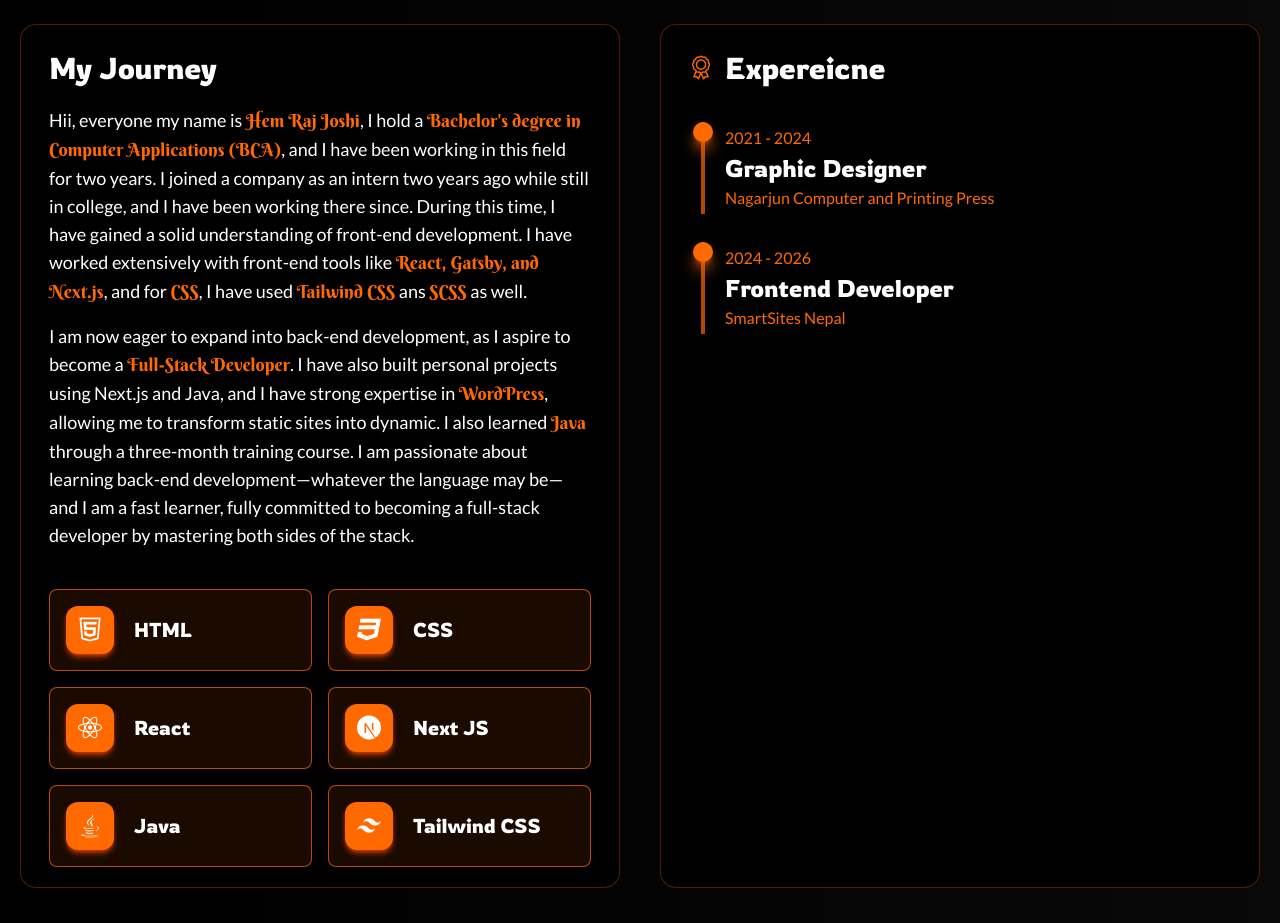
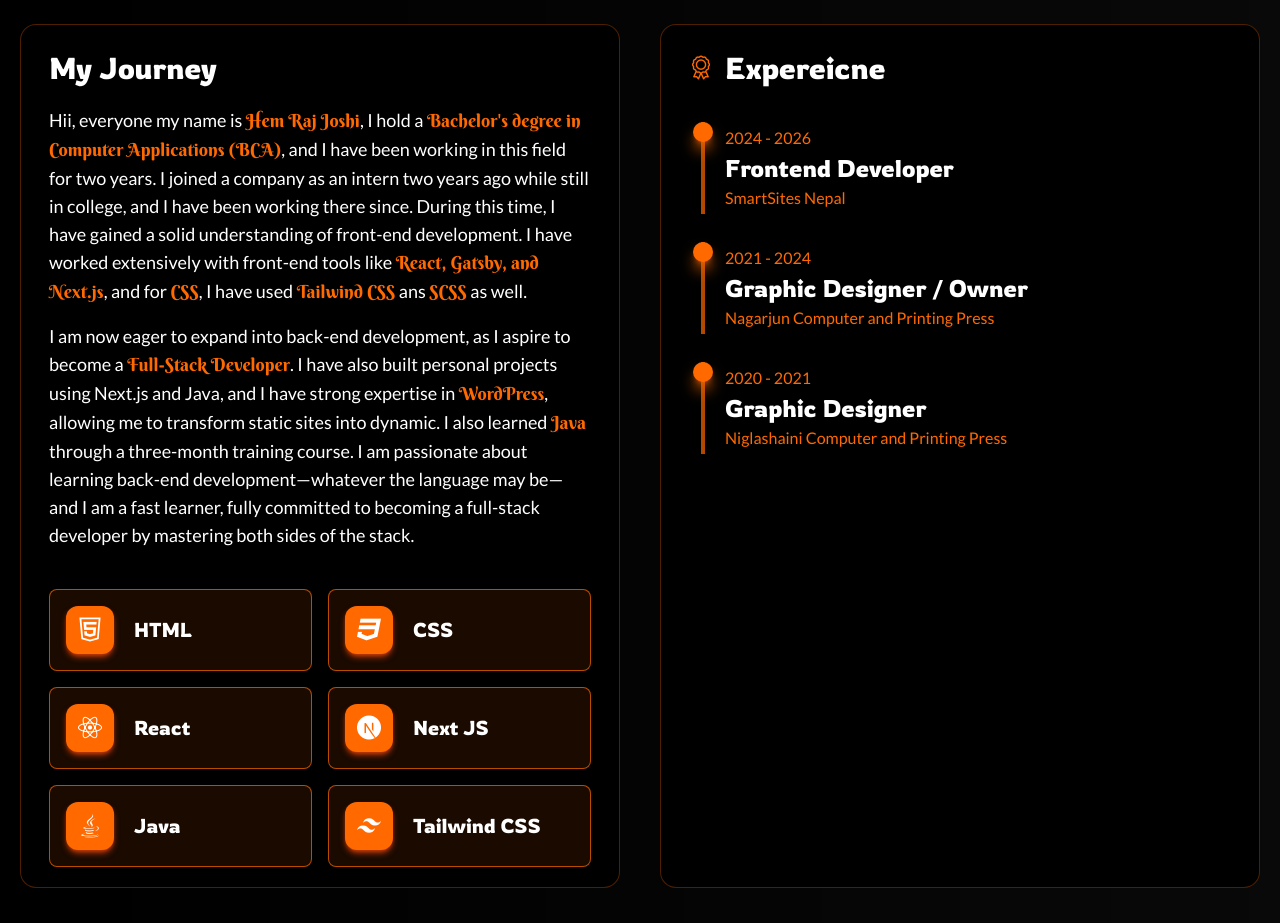
Before and after one commit to coderhem/portfolio-hem-raj-joshi, a Next.js app: page / in a window 1280 px wide. Shown: the part 1040-1963 px from the top of the page. Built offline with nearby package versions, Linux system fonts and the light colour scheme.

Commit message:
Experience added

```diff
--- a/app/components/about.tsx
+++ b/app/components/about.tsx
@@ -45,20 +45,27 @@
        <h4 className='h3'>Expereicne</h4>
       </div>
       {/* Experience Card */}
-      <div className="ml-3 mb-7 border-l-4 border-primary/70 px-5 py-1 relative before:absolute before:-left-3 before:rounded-full before:top-0 before:size-5 before:bg-primary
-       before:shadow-lg before:shadow-primary">
-       <span className='text-primary block '>2021 - 2024</span>
-       <h5 className='h4'>Graphic Designer</h5>
-       <span className='text-primary'>Nagarjun Computer and Printing Press</span>
-      </div>
-
-      {/* Experience Card */}
-      <div className="ml-3 border-l-4 border-primary/70 px-5 py-1 relative before:absolute before:-left-3 before:rounded-full before:top-0 before:size-5 before:bg-primary
+      <div className="ml-3 border-l-4  mb-7 border-primary/70 px-5 py-1 relative before:absolute before:-left-3 before:rounded-full before:top-0 before:size-5 before:bg-primary
        before:shadow-lg before:shadow-primary">
        <span className='text-primary block '>2024 - 2026</span>
        <h5 className='h4'>Frontend Developer</h5>
        <a href='https://www.smartsites.com/' target='_blank'>SmartSites Nepal</a>
       </div>
+      {/* Experience Card */}
+      <div className="ml-3 mb-7 border-l-4 border-primary/70 px-5 py-1 relative before:absolute before:-left-3 before:rounded-full before:top-0 before:size-5 before:bg-primary
+       before:shadow-lg before:shadow-primary">
+       <span className='text-primary block '>2021 - 2024</span>
+       <h5 className='h4'>Graphic Designer / Owner</h5>
+       <span className='text-primary'>Nagarjun Computer and Printing Press</span>
+      </div>
+      {/* Experience Card */}
+      <div className="ml-3 border-l-4 border-primary/70 px-5 py-1 relative before:absolute before:-left-3 before:rounded-full before:top-0 before:size-5 before:bg-primary
+       before:shadow-lg before:shadow-primary">
+       <span className='text-primary block '>2020 - 2021</span>
+       <h5 className='h4'>Graphic Designer</h5>
+       <span className='text-primary'>Niglashaini Computer and Printing Press</span>
+      </div>
+
      </div>
     </div>
    </div>
```
